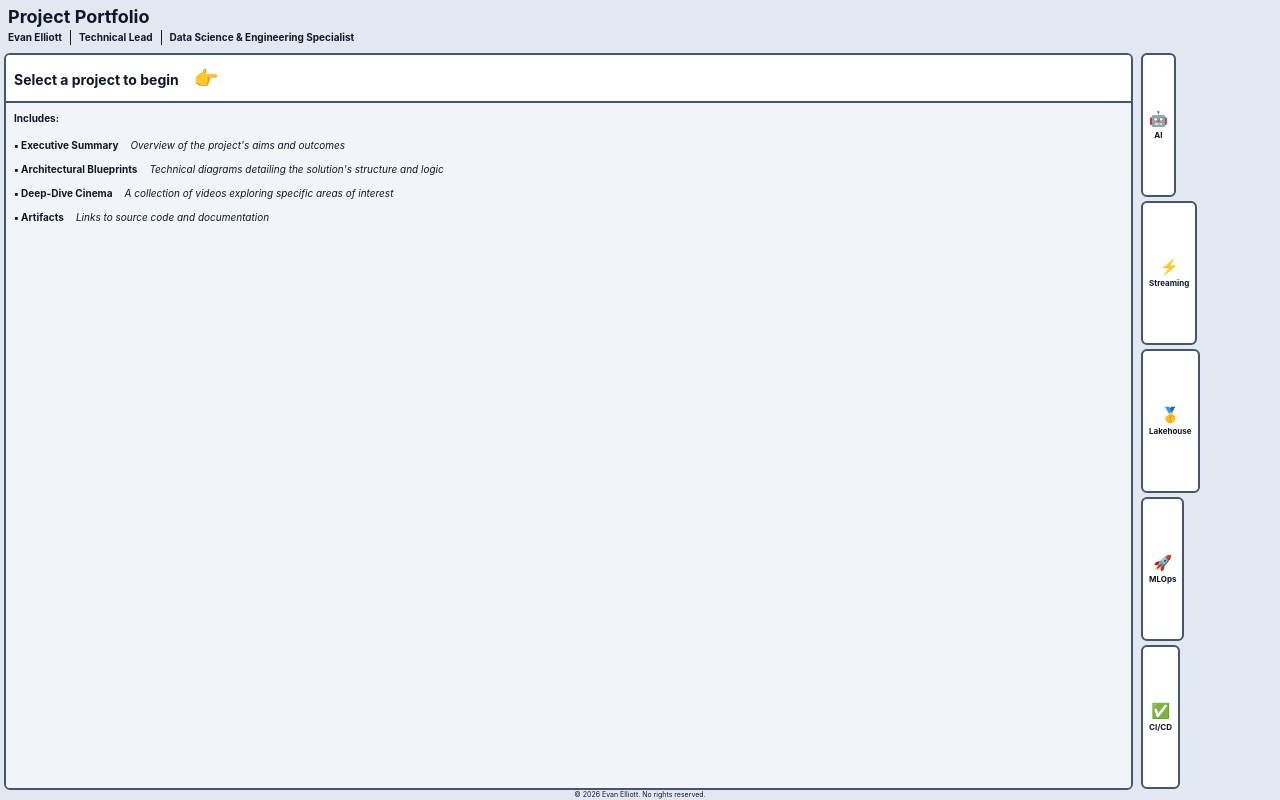
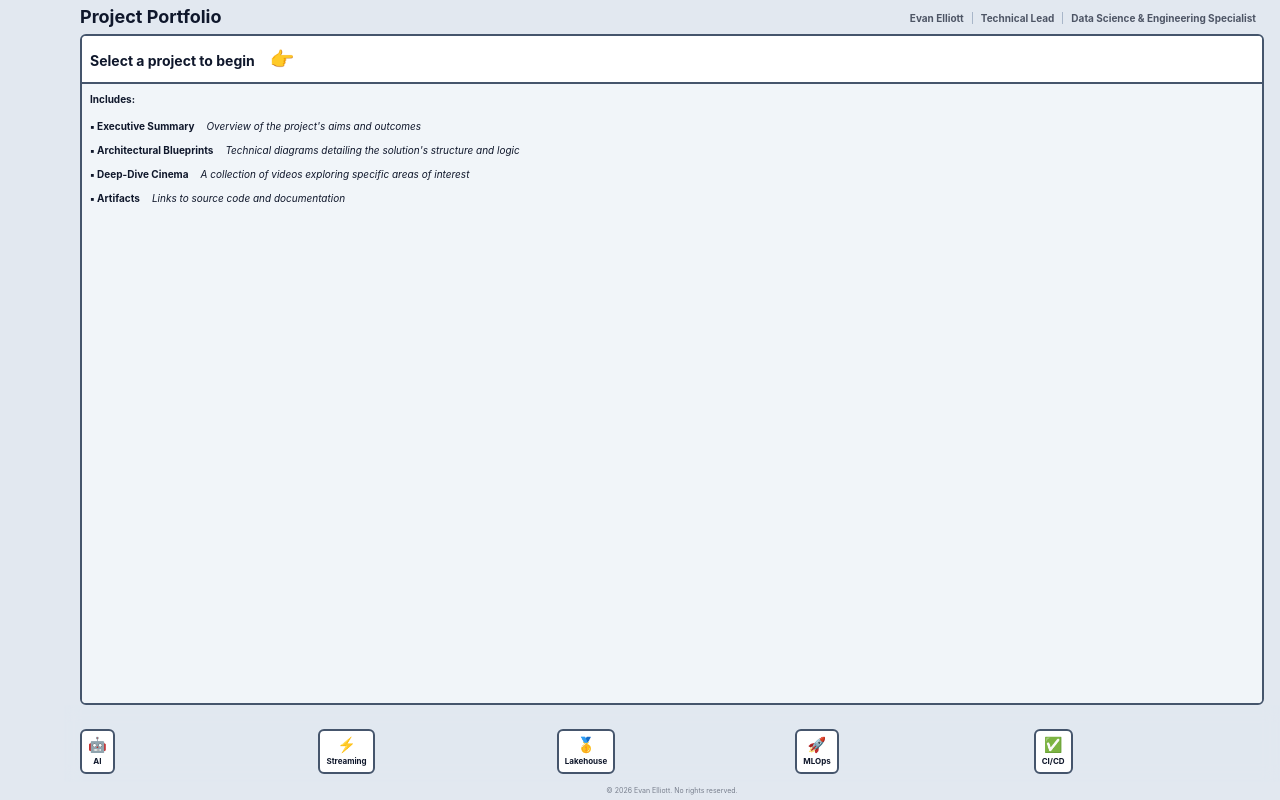
Before and after one commit to evanelliott/portfolio, a Vue app: page / in a window 1280 px wide. Built offline with nearby package versions, Linux system fonts and the light colour scheme.

Commit message:
Major layout refactor to allow portrait or landscape

```diff
--- a/src/App.vue
+++ b/src/App.vue
@@ -1,5 +1,5 @@
 <script setup lang="ts">
-import { ref, onMounted, onUnmounted } from 'vue';
+import { ref } from 'vue';
 import { RouterView } from 'vue-router';
 import projectsData from '@/../public/data/projects.json';
 import ProjectPane from '@/components/ProjectPane.vue';
@@ -11,58 +11,26 @@ const selectedId = ref<string | null>(null);
 const handleProjectSelect = (id: string) => {
   selectedId.value = selectedId.value === id ? null : id;
 };
-
-// --- Mobile/Orientation Logic ---
-const portraitQuery = window.matchMedia("(orientation: portrait)");
-const isPortrait = ref(portraitQuery.matches);
-
-const handleOrientationChange = (event: MediaQueryListEvent | MediaQueryList) => {
-  const isSmallScreen = window.innerWidth < 700;
-  isPortrait.value = event.matches && isSmallScreen;
-};
-
-onMounted(() => {
-  handleOrientationChange(portraitQuery);
-  portraitQuery.addEventListener('change', handleOrientationChange);
-  window.addEventListener('resize', () => handleOrientationChange(portraitQuery));
-});
-
-onUnmounted(() => {
-  portraitQuery.removeEventListener('change', handleOrientationChange);
-  window.removeEventListener('resize', () => handleOrientationChange(portraitQuery));
-});
 </script>
 
 <template>
-  <!--
-    1. 'fixed inset-0' + 'overflow-hidden' locks the app background
-    2. 'isolate' prevents children from fighting over z-index layers
-  -->
-  <div class="project-root fixed inset-0 flex flex-col bg-slate-200 text-slate-900 overflow-hidden isolate">
+  <div class="project-root fixed inset-0 flex flex-col bg-slate-200 text-slate-900 overflow-hidden isolate sm:pl-16">
 
-    <header class="w-full shrink-0 z-10 relative">
-      <div class="max-w-7xl mx-auto px-2 flex flex-col">
-        <div :class="['flex items-center gap-4 mb-4', isPortrait ? 'justify-center mt-32' : 'justify-start mt-2']">
-          <h4 :class="['font-bold leading-none text-[18px]', isPortrait ? 'text-center' : 'text-left']">
-            Project Portfolio
-          </h4>
-        </div>
-        <div v-if="!isPortrait" class="flex items-center gap-2 -mt-3 pb-2 text-[10px] font-bold">
-          <span>Evan Elliott</span>
-          <span class="border-l pl-2">Technical Lead</span>
-          <span class="border-l pl-2">Data Science & Engineering Specialist</span>
+    <!-- Top Header -->
+    <header class="w-full shrink-0 z-10 py-2">
+      <div class="max-w-7xl mx-auto px-4 flex justify-between items-end">
+        <h4 class="font-bold leading-none text-[18px]">Project Portfolio</h4>
+        <div class="hidden sm:block text-[10px] font-bold opacity-70">
+          <span class="px-2">Evan Elliott</span>
+          <span class="px-2 border-l border-slate-400">Technical Lead</span>
+          <span class="px-2 border-l border-slate-400">Data Science & Engineering Specialist</span>
+
         </div>
       </div>
     </header>
 
-    <div class="flex-1 flex max-w-7xl w-full mx-auto px-1 py-0 gap-2 overflow-hidden relative">
-      <div v-if="isPortrait" class="flex-1 flex flex-col items-center justify-start mt-10 p-10 text-center">
-        <div class="rotate-icon text-5xl mb-4">📱</div>
-        <h2 class="font-bold text-[12px]">Please rotate your device to landscape mode</h2>
-      </div>
-
-      <template v-else>
-        <main class="grow min-w-0 overflow-hidden">
+    <!-- Center Viewport -->
+    <main class="flex-1 w-full max-w-7xl mx-auto px-4 overflow-hidden relative">
       <RouterView v-slot="{ Component }">
         <Transition name="page" mode="out-in">
           <component :is="Component" :selectedId="selectedId" :projects="projects" />
@@ -70,70 +38,58 @@ onUnmounted(() => {
       </RouterView>
     </main>
 
-        <aside class="w-1/8 max-w-70 -ml-6 shrink-0 flex flex-col">
-          <nav class="flex flex-col h-full space-y-1 overflow-y-auto custom-scrollbar">
+    <!-- Bottom Project Pane (Horizontal) -->
+    <aside class="w-full shrink-0 bg-slate-200/80 backdrop-blur-sm pb-2">
+      <nav class="flex flex-row w-full max-w-7xl mx-auto px-4 gap-2 overflow-x-auto overflow-y-hidden custom-scrollbar pb-0">
         <ProjectPane
           v-for="project in projects"
           :key="project.id"
           :project="project"
           :isActive="selectedId === project.id"
           @click="handleProjectSelect(project.id)"
-              class="flex-1"
+          class="flex-2 w-48 sm:w-64"
         />
       </nav>
     </aside>
-      </template>
-    </div>
 
-    <footer class="w-full py-0 px-0 text-center shrink-0">
-      <div class="max-w-7xl mx-auto text-[7px]">
+    <!-- Footer -->
+    <footer class="w-full py-1 text-center shrink-0 bg-slate-200">
+      <div class="text-[7px] opacity-50">
         &copy; {{ new Date().getFullYear() }} Evan Elliott. No rights reserved.
       </div>
     </footer>
 
-    <!--
-       CRITICAL: Any Lightbox component should be wrapped in <Teleport to="body">
-       inside its respective component to jump over the header/sidebar layers.
-    -->
   </div>
 </template>
 
 <style>
-/* Reset for mobile Safari address bar issues */
 html, body {
   overflow: hidden;
   height: 100%;
   width: 100%;
-  position: fixed; /* Stops rubber-banding */
+  position: fixed;
   margin: 0;
 }
 
-#app {
-  height: 100%;
-  -webkit-font-smoothing: antialiased;
+.project-root {
+  height: 100dvh;
 }
 
-.project-root {
-  height: 100dvh; /* Dynamic viewport height respects Safari bars */
-  touch-action: none; /* Prevents global page dragging */
+/* Ensure the horizontal scroll is smooth and handles touch well */
+nav {
+  display: flex;
+  -webkit-overflow-scrolling: touch;
+  scrollbar-width: thin;
+  scroll-snap-type: x proximity;
 }
 
-/* Re-enable scrolling ONLY for the navigation */
-nav.overflow-y-auto {
-  touch-action: pan-y;
-  -webkit-overflow-scrolling: touch;
+/* Optional: Make items snap into place while scrolling */
+nav > * {
+  scroll-snap-align: start;
 }
 
-.rotate-icon {
-  animation: rotate-device 2s ease-in-out infinite;
-}
-
-@keyframes rotate-device {
-  0%, 100% { transform: rotate(0deg); }
-  30%, 70% { transform: rotate(-90deg); }
-}
-
-.custom-scrollbar::-webkit-scrollbar { width: 4px; }
+.custom-scrollbar::-webkit-scrollbar { height: 4px; }
+.custom-scrollbar::-webkit-scrollbar-track { background: transparent; }
 .custom-scrollbar::-webkit-scrollbar-thumb {
   background: rgba(79, 70, 229, 0.2);
   border-radius: 10px;
--- a/src/components/ProjectPane.vue
+++ b/src/components/ProjectPane.vue
@@ -25,14 +25,14 @@ defineEmits<{
     class="relative w-full h-full flex flex-col text-left transition-all duration-200 ease-out group"
     :class="[
       isActive
-        ? '-translate-x-1'
+        ? '-translate-y-2'
         : ''
     ]"
   >
     <!-- Selection Indicator -->
     <div
       v-if="isActive"
-      class="absolute -right-1 top-1 bottom-1 w-1 bg-indigo-600 rounded-full"
+      class="absolute right-1 left-1 -bottom-2 h-1 bg-indigo-600 rounded-full"
     ></div>
 
     <!-- Card Container -->
@@ -41,8 +41,8 @@ defineEmits<{
       class="flex-1 flex items-center justify-center p-1.5 rounded-md border-2 transition"
       :class="[
         isActive
-          ? 'border-indigo-600 bg-indigo-200 shadow-sm ml-6 mr-0'
-          : 'border-slate-600 bg-white hover:bg-indigo-100 ml-6 mr-0'
+          ? 'border-indigo-600 bg-indigo-200 shadow-sm mt-6 mb-0'
+          : 'border-slate-600 bg-white hover:bg-indigo-100 mt-6 mr-0'
       ]"
     >
       <!-- Project Emoji & Name -->
```
Also changed, not shown: src/components/MarkdownView.vue (+29 -28 lines). Lines whose indentation alone changed are shown as unchanged.
